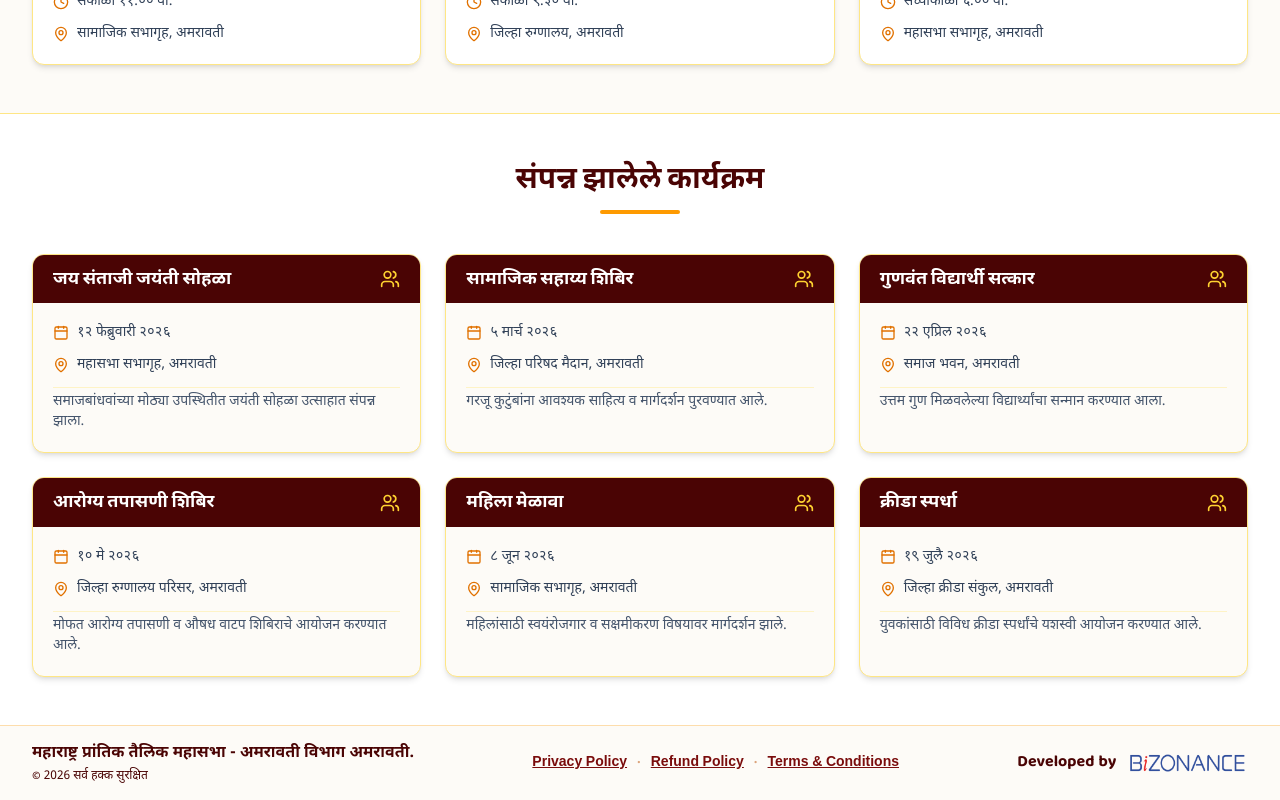
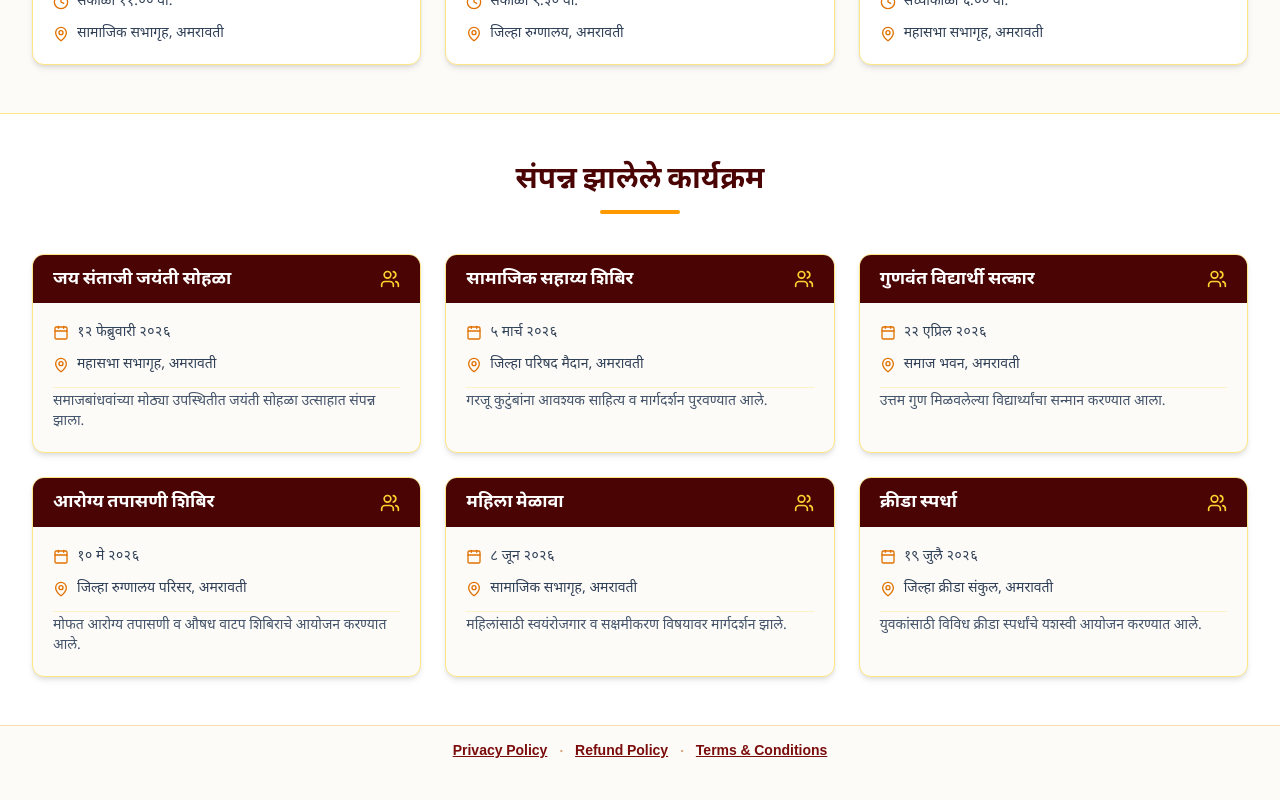
Before and after one commit to BIZONANCE/mptm.org, a Next.js app: page / in a window 1280 px wide. Shown: the part 2375-3175 px from the top of the page. After the commit the page ends 3153 px from the top, so only its background shows below. Built offline with nearby package versions, Linux system fonts and the light colour scheme; no server answers; a web font is replaced by a local one.

Commit message:
Update footer: remove org title and center policy links

```diff
--- a/src/app/components/footer.tsx
+++ b/src/app/components/footer.tsx
@@ -1,22 +1,11 @@
-import Image from "next/image";
 import Link from "next/link";
 
 export default function Footer() {
   return (
-    <footer className="bg-[#FDFBF7] text-amber-100 border-t border-amber-500/30 py-4 print:hidden">
-      <div className="max-w-7xl mx-auto px-4 sm:px-6 lg:px-8 flex flex-col md:flex-row items-center justify-between gap-4">
-        {/* Left Side: Organization Title & Copyright */}
-        <div className="text-center md:text-left">
-          <p className="text-sm sm:text-base font-bold text-[#4A0404]">
-            महाराष्ट्र प्रांतिक तैलिक महासभा - अमरावती विभाग अमरावती.
-          </p>
-          <p className="text-xs text-[#4A0404] mt-0.5">
-            © {new Date().getFullYear()} सर्व हक्क सुरक्षित
-          </p>
-        </div>
-
-        {/* Center: Policy Links */}
-        <div className="flex flex-wrap items-center justify-center gap-2.5 text-xs sm:text-sm font-bold text-[#7A0C0C]">
+    <footer className="bg-[#FDFBF7] border-t border-amber-500/30 py-4 print:hidden">
+      <div className="max-w-7xl mx-auto px-4 sm:px-6 lg:px-8 flex items-center justify-center">
+        {/* Policy Links in Center */}
+        <div className="flex flex-wrap items-center justify-center gap-3 text-xs sm:text-sm font-bold text-[#7A0C0C]">
           <Link
             href="/privacy-policy"
             className="hover:text-amber-800 underline transition-colors"
@@ -38,26 +27,6 @@ export default function Footer() {
             Terms & Conditions
           </Link>
         </div>
-
-        {/* Right Side: Developed by Bizonance Logo Link */}
-        <a
-          href="https://bizonance.com"
-          target="_blank"
-          rel="noopener noreferrer"
-          className="inline-flex items-center gap-2.5 text-sm sm:text-base font-bold text-[#4A0404] hover:opacity-90 transition group"
-        >
-          <span className="leading-none flex items-center">Developed by</span>
-          <div className="flex items-center justify-center shrink-0">
-            <Image
-              src="/bizonance.png"
-              alt="Bizonance"
-              width={130}
-              height={32}
-              priority
-              className="h-6 sm:h-7 w-auto object-contain transition-transform duration-200 group-hover:scale-105"
-            />
-          </div>
-        </a>
       </div>
     </footer>
   );
```
